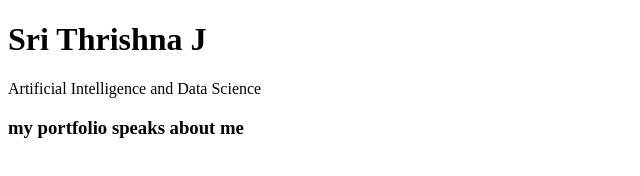
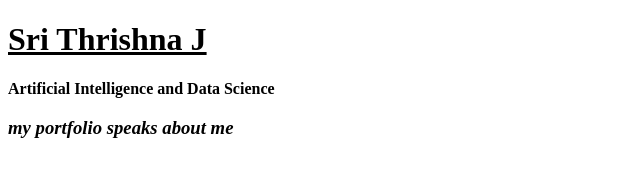
Before and after one commit to srithrishna/React-JS, a plain HTML site: page index.html in a window 1280 px wide. Shown: the whole page, without its empty margins (0-640 px from the left). Drawn offline with Linux system fonts and the light colour scheme.

Commit message:
update index.html

```diff
--- a/index.html
+++ b/index.html
@@ -4,10 +4,10 @@
     <meta charset="UTF-8">
     <meta name="viewport" content="width=device-width, initial-scale=1.0">
     <title>Training</title>
-    <h1>Sri Thrishna J</h1>
-    <p>Artificial Intelligence and Data Science</p>
+    <h1><u>Sri Thrishna J</u></h1>
+    <p><b>Artificial Intelligence and Data Science</b</p>
 </head>
 <body>
-    <h3>my portfolio speaks about me</h3>
+    <h3><i>my portfolio speaks about me</i></h3>
 </body>
 </html>
```
